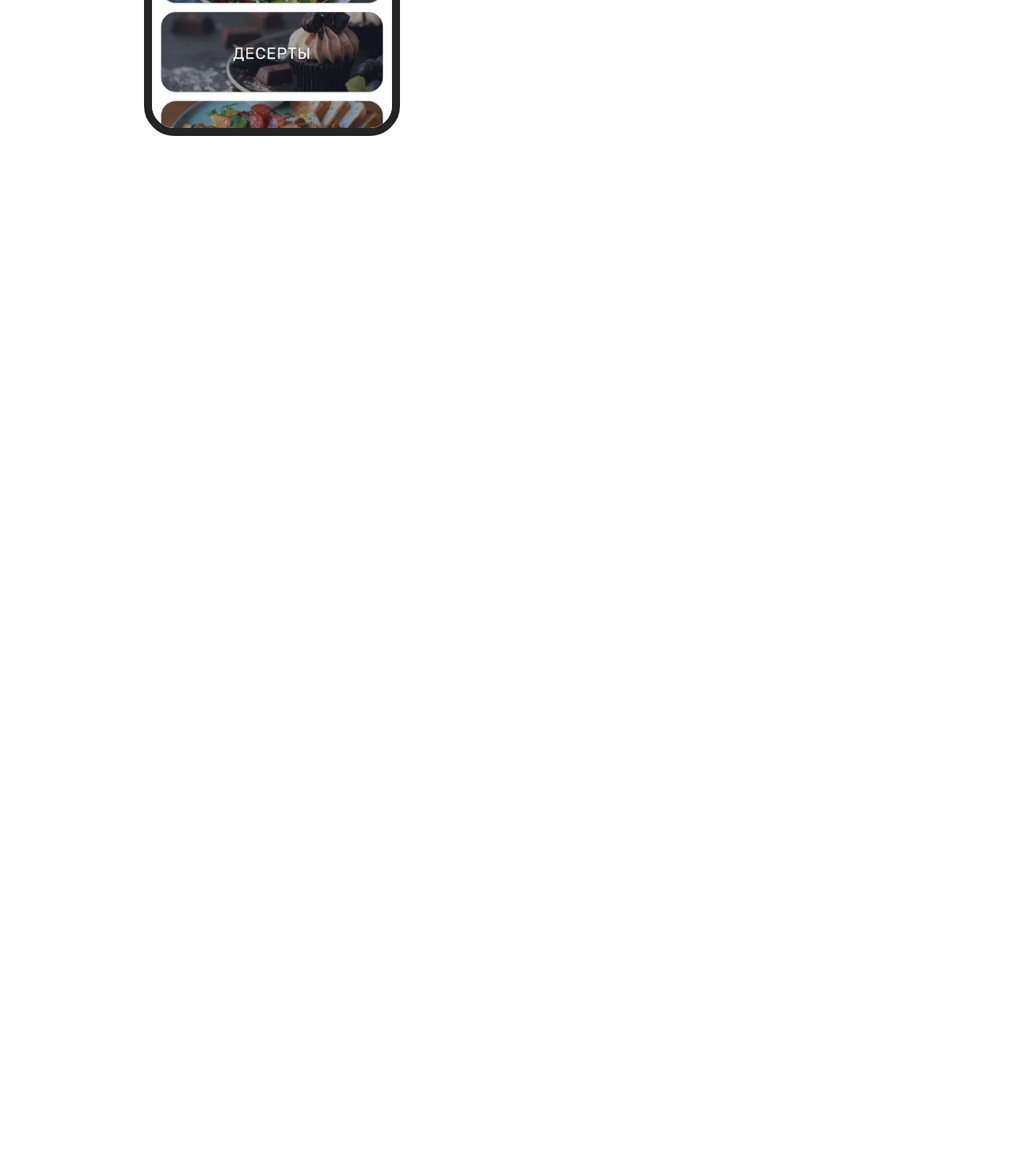
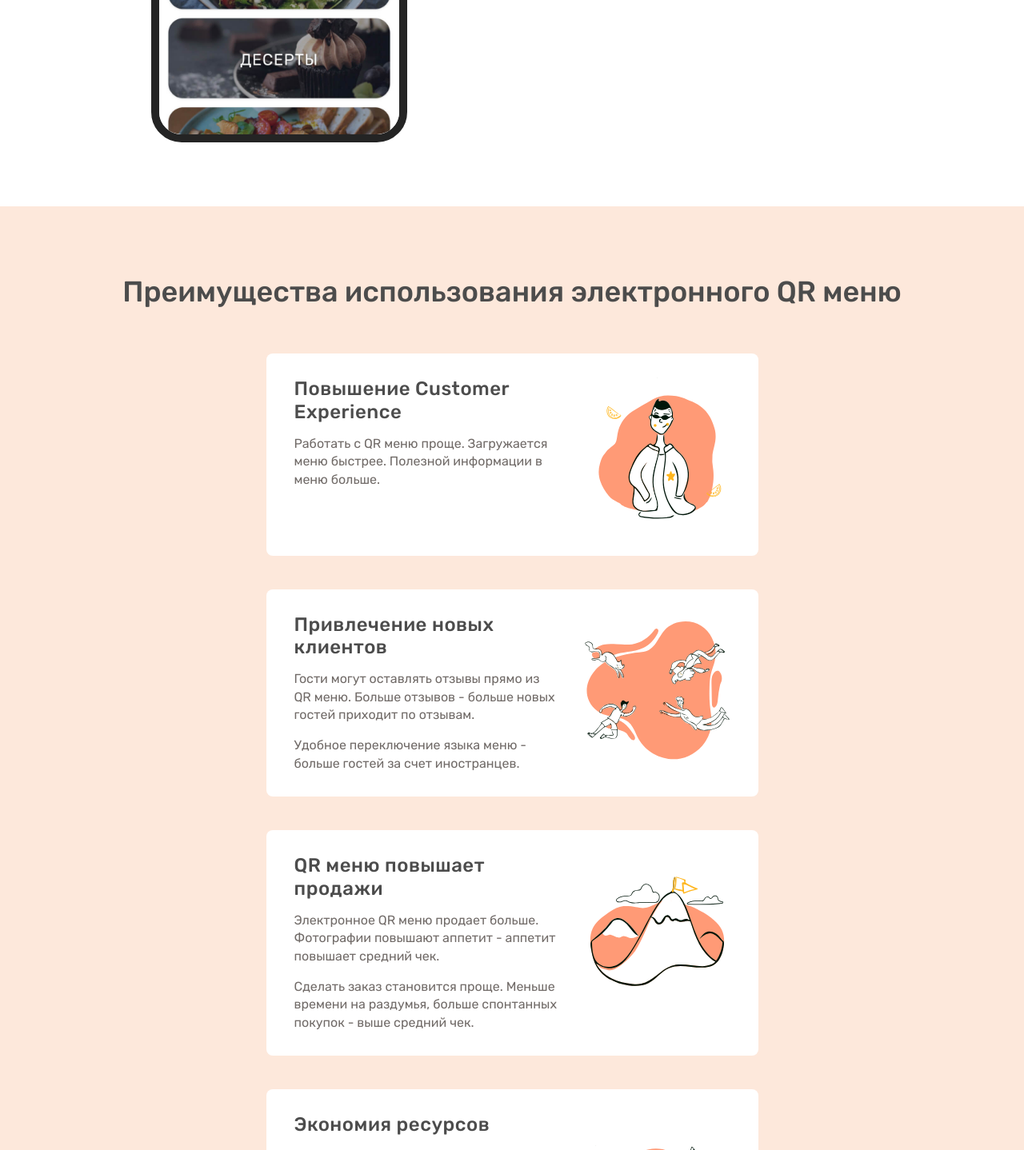
Before and after one commit to lapshichka/oddMenu, a website built with Vite: page index.html in a window 1280 px wide. Shown: the part 1362-2800 px from the top of the page at 80% size. Before the commit the page ends 1612 px from the top, so only its background shows below. Built offline with nearby package versions, Linux system fonts and the light colour scheme.

Commit message:
add the advantages-menu section and styles

```diff
--- a/index.html
+++ b/index.html
@@ -10,7 +10,7 @@
     <div class="wrapper">
       <header class="header">
         <div class="header__container">
-          <a href="#" class="header__logo">
+          <a href="" class="header__logo">
             <p class="header-logo__text">OddMenu</p>
           </a>
 
@@ -38,7 +38,7 @@
           <div class="example-menu__container">
             <div class="example-menu__content">
               <div class="example-menu__text">
-                <div class="block-text__title block-text__title-orange">
+                <div class="example-menu__title block-text__title-orange">
                   <span>QR Меню,</span> которое работает на вас
                 </div>
 
@@ -62,7 +62,9 @@
 
         <section class="qr-menu">
           <div class="qr-menu__container">
-            <div class="qr-menu__title">Электронное QR меню</div>
+            <div class="block-text__title qr-menu__title">
+              Электронное QR меню
+            </div>
 
             <div class="qr-menu__content">
               <div class="qr-menu__image">
@@ -94,6 +96,85 @@
             </div>
           </div>
         </section>
+
+        <section class="advantages-menu">
+          <div class="advantages-menu__container">
+            <div class="block-text__title advantages-menu__title">
+              Преимущества использования электронного QR меню
+            </div>
+            <div class="advantages-menu__content">
+              <div class="advantages-menu__item">
+                <div class="advantages-menu__block-text">
+                  <h2 class="advantages-menu-list__title">
+                    Повышение Customer Experience
+                  </h2>
+                  <p class="advantages-menu__text">
+                    Работать с QR меню проще. Загружается меню быстрее. Полезной
+                    информации в меню больше.
+                  </p>
+                </div>
+                <div class="advantages-menu__icon">
+                  <img src="./image/manIcon.svg" alt="" />
+                </div>
+              </div>
+
+              <div class="advantages-menu__item">
+                <div class="advantages-menu__block-text">
+                  <h2 class="advantages-menu-list__title">
+                    Привлечение новых клиентов
+                  </h2>
+                  <p class="advantages-menu__text">
+                    Гости могут оставлять отзывы прямо из QR меню. Больше
+                    отзывов - больше новых гостей приходит по отзывам.
+                  </p>
+                  <p class="advantages-menu__text">
+                    Удобное переключение языка меню - больше гостей за счет
+                    иностранцев.
+                  </p>
+                </div>
+                <div class="advantages-menu__icon">
+                  <img src="./image/peopleIcon.svg" alt="" />
+                </div>
+              </div>
+
+              <div class="advantages-menu__item">
+                <div class="advantages-menu__block-text">
+                  <h2 class="advantages-menu-list__title">
+                    QR меню повышает продажи
+                  </h2>
+                  <p class="advantages-menu__text">
+                    Электронное QR меню продает больше. Фотографии повышают
+                    аппетит - аппетит повышает средний чек.
+                  </p>
+                  <p class="advantages-menu__text">
+                    Сделать заказ становится проще. Меньше времени на раздумья,
+                    больше спонтанных покупок - выше средний чек.
+                  </p>
+                </div>
+                <div class="advantages-menu__icon">
+                  <img src="./image/mountainIcon.svg" alt="" />
+                </div>
+              </div>
+
+              <div class="advantages-menu__item">
+                <div class="advantages-menu__block-text">
+                  <h2 class="advantages-menu-list__title">Экономия ресурсов</h2>
+                  <p class="advantages-menu__text">
+                    Наше QR меню легко редактировать. Выше актуальность меню,
+                    меньше затрат времени и финансов на обновление меню.
+                  </p>
+                  <p class="advantages-menu__text">
+                    Наше QR меню работает сразу. Не нужно покупать терминалы,
+                    устанавливать приложения, ждать подтверждения и так далее.
+                  </p>
+                </div>
+                <div class="advantages-menu__icon">
+                  <img src="./image/resourceIcon.svg" alt="" />
+                </div>
+              </div>
+            </div>
+          </div>
+        </section>
       </main>
     </div>
   </body>
--- a/style/style.css
+++ b/style/style.css
@@ -12,11 +12,12 @@ body {
   font-family: Rubik, sans-serif;
   font-size: 18px;
   font-weight: 400;
+  line-height: 1.4;
   color: #4c4c4c;
 }
 
 [class*="__container"] {
-  max-width: 920px;
+  max-width: 1005px;
   margin: 0 auto;
   padding: 0 15px;
 }
@@ -142,7 +143,7 @@ body {
   z-index: 2;
   font-weight: 500;
 }
-.block-text__title {
+.example-menu__title {
   font-size: 46px;
   line-height: 1.1;
   font-weight: 500;
@@ -186,8 +187,9 @@ body {
 }
 .qr-menu__content {
   display: flex;
-  justify-content: space-between;
+  justify-content: space-around;
 }
+/* ------------------------------------- */
 .qr-menu__text {
   flex: 0 0 50%;
   flex-shrink: 2;
@@ -204,7 +206,7 @@ body {
 .qr-menu__item:not(:last-child) {
   margin-bottom: 32px;
 }
-
+/* ------------------------------------- */
 .qr-menu__image {
   flex: 50%;
   max-width: 320px;
@@ -228,13 +230,68 @@ body {
   background-color: #1a1a1a;
   z-index: 5;
 }
-.qr-menu__title {
+/* ------------------------------------- */
+.block-text__title {
   display: flex;
   flex-direction: column;
   justify-content: center;
   align-items: center;
-  padding: 100px 16px 80px;
   font-size: 36px;
   margin: 0;
   font-weight: 500;
 }
+.qr-menu__title {
+  padding: 100px 16px 80px;
+}
+/* -------------------------------------
+------------------------------------- */
+.advantages-menu {
+  background-color: #fde8db;
+}
+.advantages-menu__title {
+  padding: 82px 0 52px 0;
+}
+/* ------------------------------------- */
+.advantages-menu__icon {
+  width: 210px;
+  flex: 0 0 35%;
+}
+.advantages-menu__block-text {
+  flex: 0 0 60%;
+}
+.advantages-menu__content {
+  display: flex;
+  flex-direction: column;
+  align-items: center;
+}
+.advantages-menu__item {
+  max-width: 80%;
+  background-color: #fff;
+  display: flex;
+  justify-content: space-between;
+  flex: 1;
+  padding: 30px 30px 30px 35px;
+  border-radius: 8px;
+}
+.advantages-menu__item:not(:last-child) {
+  margin-bottom: 42px;
+}
+/* ------------------------------------- */
+.advantages-menu-list__title {
+  margin: 0 0 14px;
+  font-size: 24px;
+  line-height: 1.2;
+  font-weight: 500;
+  letter-spacing: 0.5px;
+}
+.advantages-menu__text {
+  font-size: 16px;
+  margin: 0;
+  color: #716b68;
+}
+.advantages-menu__text:not(:last-child) {
+  margin-bottom: 16px;
+}
+.advantages-menu__block-text {
+  max-width: 340px;
+}
```
Also changed, not shown: image/manIcon.svg (added), image/mountainIcon.svg (added), image/peopleIcon.svg (added), image/resourceIcon.svg (added).
